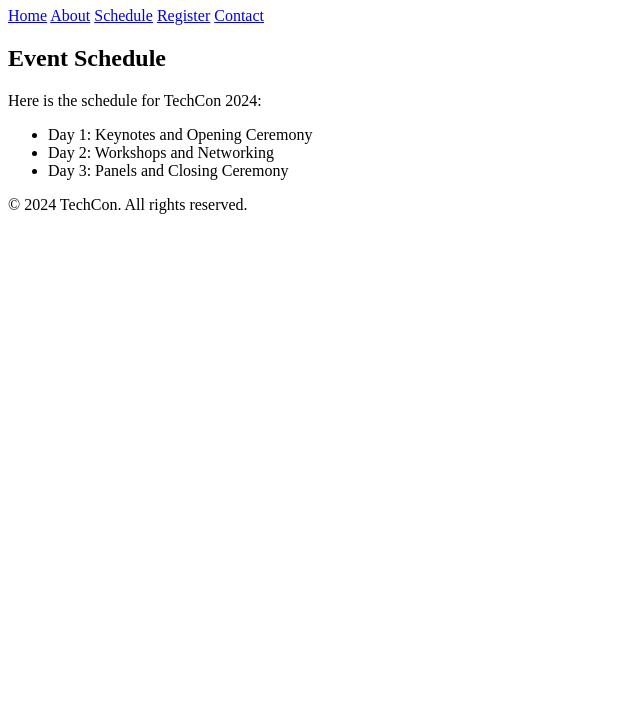
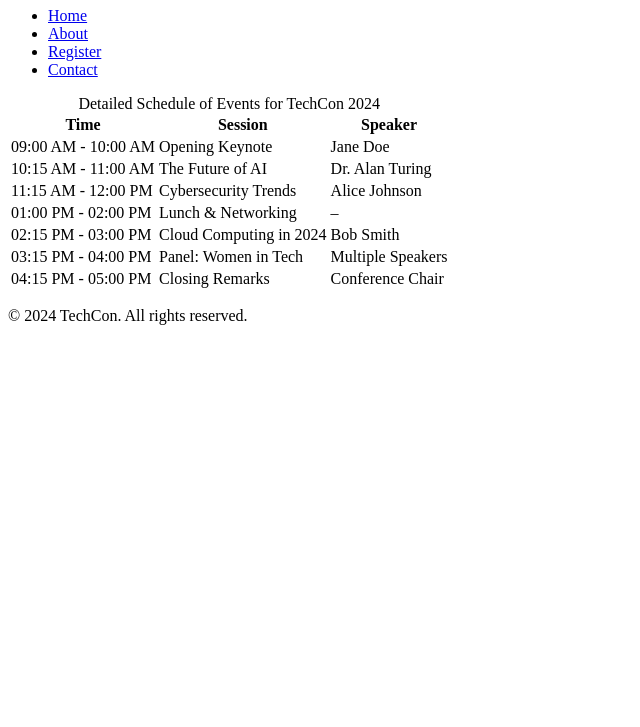
Before and after one commit to hamza-elhaydary/TechCon_HTML, a plain HTML site: page techcon_website/schedule.html in a window 1280 px wide. Shown: the part 73-800 px from the top of the page, without its empty margins (0-640 px from the left). Drawn offline with Linux system fonts and the light colour scheme.

Commit message:
Add Schedule page for TechCon 2024

```diff
--- a/techcon_website/schedule.html
+++ b/techcon_website/schedule.html
@@ -2,28 +2,71 @@
 <html lang="en">
 <head>
   <meta charset="UTF-8">
-  <title>Schedule - TechCon 2024</title>
+  <title>Schedule for TechCon 2024</title>
 </head>
 <body>
   <header>
-    <h1>TechCon 2024</h1>
+    <h1>Schedule for TechCon 2024</h1>
     <nav>
-      <a href="index.html">Home</a>
-      <a href="about.html">About</a>
-      <a href="schedule.html">Schedule</a>
-      <a href="register.html">Register</a>
-      <a href="contact.html">Contact</a>
+      <ul>
+        <li><a href="index.html">Home</a></li>
+        <li><a href="about.html">About</a></li>
+        <li><a href="register.html">Register</a></li>
+        <li><a href="contact.html">Contact</a></li>
+      </ul>
     </nav>
   </header>
+
   <main>
-    <h2>Event Schedule</h2>
-    <p>Here is the schedule for TechCon 2024:</p>
-    <ul>
-      <li>Day 1: Keynotes and Opening Ceremony</li>
-      <li>Day 2: Workshops and Networking</li>
-      <li>Day 3: Panels and Closing Ceremony</li>
-    </ul>
+    <table>
+      <caption>Detailed Schedule of Events for TechCon 2024</caption>
+      <thead>
+        <tr>
+          <th scope="col">Time</th>
+          <th scope="col">Session</th>
+          <th scope="col">Speaker</th>
+        </tr>
+      </thead>
+      <tbody>
+        <tr>
+          <td>09:00 AM - 10:00 AM</td>
+          <td>Opening Keynote</td>
+          <td>Jane Doe</td>
+        </tr>
+        <tr>
+          <td>10:15 AM - 11:00 AM</td>
+          <td>The Future of AI</td>
+          <td>Dr. Alan Turing</td>
+        </tr>
+        <tr>
+          <td>11:15 AM - 12:00 PM</td>
+          <td>Cybersecurity Trends</td>
+          <td>Alice Johnson</td>
+        </tr>
+        <tr>
+          <td>01:00 PM - 02:00 PM</td>
+          <td>Lunch & Networking</td>
+          <td>–</td>
+        </tr>
+        <tr>
+          <td>02:15 PM - 03:00 PM</td>
+          <td>Cloud Computing in 2024</td>
+          <td>Bob Smith</td>
+        </tr>
+        <tr>
+          <td>03:15 PM - 04:00 PM</td>
+          <td>Panel: Women in Tech</td>
+          <td>Multiple Speakers</td>
+        </tr>
+        <tr>
+          <td>04:15 PM - 05:00 PM</td>
+          <td>Closing Remarks</td>
+          <td>Conference Chair</td>
+        </tr>
+      </tbody>
+    </table>
   </main>
+
   <footer>
     <p>&copy; 2024 TechCon. All rights reserved.</p>
   </footer>
```
